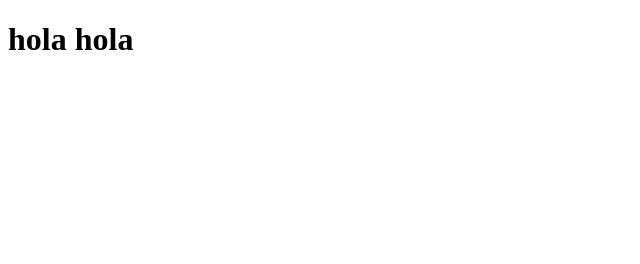
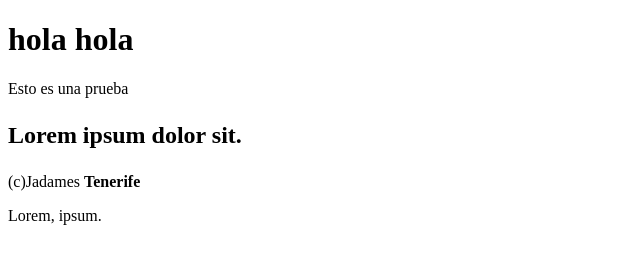
Before and after one commit to jadames2017/Test, a plain HTML site: page index.html in a window 1280 px wide. Shown: the whole page, without its empty margins (0-640 px from the left). Drawn offline with Linux system fonts and the light colour scheme.

Commit message:
adhesion

```diff
--- a/index.html
+++ b/index.html
@@ -8,5 +8,16 @@
     </head>
     <body>
         <h1>hola hola</h1>
+        <p>Esto es una prueba</p>
+        <section>
+            <h2>
+                <p class="loren">Lorem ipsum dolor sit.</p>
+            </h2>
+        </section>
+        <footer>
+            <spam>(c)Jadames</spam>
+            <strong>Tenerife</strong>
+            <p>Lorem, ipsum.</p>
+        </footer>
     </body>
 </html>
```
